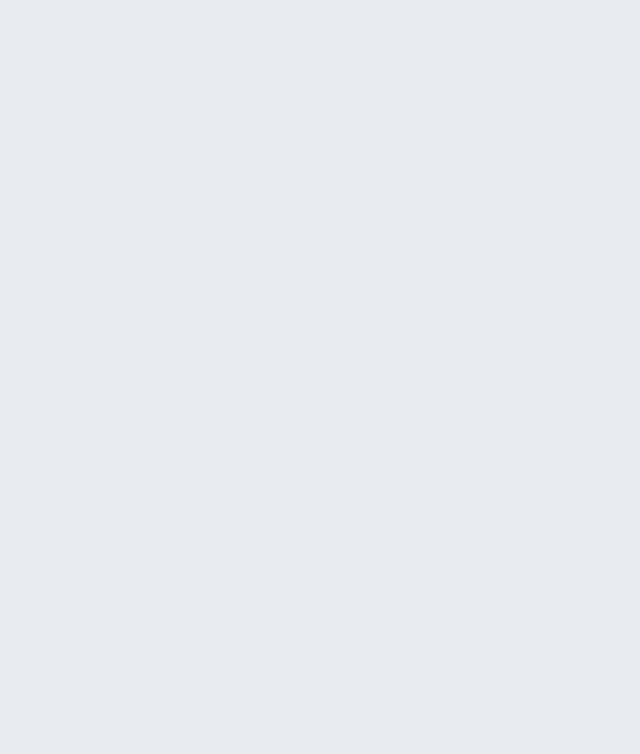
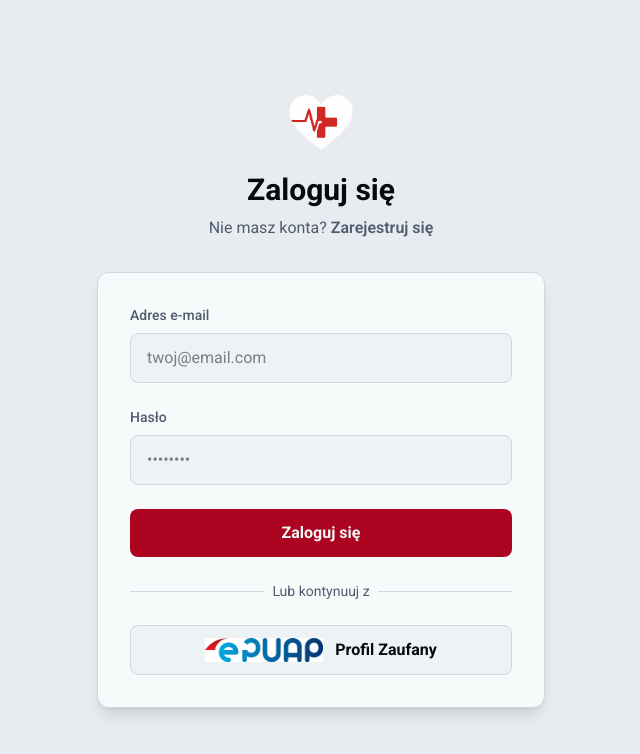
Before and after one commit to krzysiecc/m-niesmiertelnik, a React (Vite) app in the folder frontend/: page /login in a window 1280 px wide. Before the commit this address had no page. Shown: the top 754 px of the page, without its empty margins (319-959 px from the left). Built offline with nearby package versions, Linux system fonts and the light colour scheme.

Commit message:
feat: new forms for login and register

```diff
--- a/frontend/src/App.tsx
+++ b/frontend/src/App.tsx
@@ -7,6 +7,8 @@ import Dashboard from "./pages/Dashboard";
 import Mobile from "./components/mobile/MobileView";
 
 import { BasicLayout } from "./components/layout/BasicLayout";
+import Login from "./pages/Login";
+import Register from "./pages/Register";
 
 // Placeholder component for other pages
 const PlaceholderPage = ({ title }) => (
@@ -23,6 +25,8 @@ function App() {
   return (
     <Routes>
       <Route path="/" element={<Landing />} />
+      <Route path="/login" element={<Login />} />
+      <Route path="/register" element={<Register />} />
 
       <Route element={<BasicLayout />}>
         {/* Redirect /dashboard to the main dashboard view */}
--- /dev/null
+++ b/frontend/src/components/forms/input.tsx
@@ -0,0 +1,25 @@
+
+import React, { useId } from 'react';
+import type { InputHTMLAttributes } from 'react';
+
+// We extend the standard InputHTMLAttributes to accept all normal input props
+interface InputProps extends InputHTMLAttributes<HTMLInputElement> {
+  label: string;
+}
+
+export const Input: React.FC<InputProps> = ({ label, ...rest }) => {
+  const id = useId();
+
+  return (
+    <div className="w-full">
+      <label htmlFor={id} className="block text-sm font-medium text-text-secondary mb-2">
+        {label}
+      </label>
+      <input
+        id={id}
+        {...rest}
+        className="w-full px-4 py-3 bg-background-tertiary border border-border-primary rounded-lg text-text-primary focus:outline-none focus:ring-2 focus:ring-accent-primary focus:border-transparent transition"
+      />
+    </div>
+  );
+};
--- /dev/null
+++ b/frontend/src/pages/Login.tsx
@@ -0,0 +1,112 @@
+// src/pages/Login.tsx
+import React, { useState } from 'react';
+import { Link } from 'react-router-dom';
+import { motion } from 'framer-motion';
+import { Input } from '../components/forms/input';
+
+export default function Login() {
+  const [formData, setFormData] = useState({
+    email: '',
+    password: '',
+  });
+
+  const handleChange = (e: React.ChangeEvent<HTMLInputElement>) => {
+    setFormData({ ...formData, [e.target.name]: e.target.value });
+  };
+
+  const handleSubmit = async (e: React.FormEvent<HTMLFormElement>) => {
+    e.preventDefault();
+    console.log("Submitting to /api/login with JSON:", JSON.stringify(formData, null, 2));
+
+    // --- UNCOMMENT TO SEND TO API ---
+    // try {
+    //   const response = await fetch('/api/login', {
+    //     method: 'POST',
+    //     headers: { 'Content-Type': 'application/json' },
+    //     body: JSON.stringify(formData),
+    //   });
+    //   const result = await response.json();
+    //   // Handle success (e.g., redirect to dashboard, save token)
+    //   console.log('Success:', result);
+    // } catch (error) {
+    //   // Handle error (e.g., show error message)
+    //   console.error('Error:', error);
+    // }
+  };
+
+  const handleEpuapLogin = () => {
+    alert("Logowanie przez ePUAP nie jest jeszcze zaimplementowane.");
+  };
+
+  return (
+    <div className="min-h-screen flex items-center justify-center bg-background-primary p-4">
+      <motion.div
+        className="w-full max-w-md"
+        initial={{ opacity: 0, y: -20 }}
+        animate={{ opacity: 1, y: 0 }}
+        transition={{ duration: 0.5 }}
+      >
+        <div className="text-center mb-8">
+            <Link to="/">
+                <img src="/logo.png" alt="Logo" className="mx-auto h-16 mb-4" />
+            </Link>
+            <h1 className="text-3xl font-bold text-text-primary">Zaloguj się</h1>
+            <p className="text-text-secondary mt-2">
+              Nie masz konta?{' '}
+              <Link to="/register" className="font-semibold text-highlight hover:underline">
+                Zarejestruj się
+              </Link>
+            </p>
+        </div>
+
+        <div className="bg-background-secondary p-8 rounded-xl border border-border-primary shadow-lg">
+          <form onSubmit={handleSubmit} className="space-y-6">
+            <Input
+              label="Adres e-mail"
+              type="email"
+              name="email"
+              placeholder="twoj@email.com"
+              value={formData.email}
+              onChange={handleChange}
+              required
+            />
+            <Input
+              label="Hasło"
+              type="password"
+              name="password"
+              placeholder="••••••••"
+              value={formData.password}
+              onChange={handleChange}
+              required
+            />
+            <button
+              type="submit"
+              className="w-full px-4 py-3 bg-accent-primary hover:bg-accent-primary-hover text-text-inverted font-bold rounded-lg transition-transform hover:scale-105 cursor-pointer"
+            >
+              Zaloguj się
+            </button>
+          </form>
+
+          <div className="relative my-6">
+            <div className="absolute inset-0 flex items-center">
+                <div className="w-full border-t border-border-primary" />
+            </div>
+            <div className="relative flex justify-center text-sm">
+                <span className="bg-background-secondary px-2 text-text-secondary">Lub kontynuuj z</span>
+            </div>
+          </div>
+
+          <button
+            type="button"
+            onClick={handleEpuapLogin}
+            className="cursor-help w-full flex justify-center items-center gap-3 px-4 py-3 bg-background-tertiary hover:bg-border-primary border border-border-primary text-text-primary font-bold rounded-lg transition"
+          >
+            <img src="/epuap-logo.jpg" alt="ePUAP Logo" className="h-6" />
+            <span>Profil Zaufany</span>
+          </button>
+
+        </div>
+      </motion.div>
+    </div>
+  );
+}
--- /dev/null
+++ b/frontend/src/pages/Register.tsx
@@ -0,0 +1,94 @@
+// src/pages/Register.tsx
+import React, { useState } from 'react';
+import { Link } from 'react-router-dom';
+import { motion } from 'framer-motion';
+import { Input } from '../components/forms/input';
+
+export default function Register() {
+  const [formData, setFormData] = useState({
+    email: '',
+    password: '',
+    confirmPassword: '',
+  });
+
+  const handleChange = (e: React.ChangeEvent<HTMLInputElement>) => {
+    setFormData({ ...formData, [e.target.name]: e.target.value });
+  };
+
+  const handleSubmit = async (e: React.FormEvent<HTMLFormElement>) => {
+    e.preventDefault();
+    if (formData.password !== formData.confirmPassword) {
+      alert("Hasła nie są zgodne!");
+      return;
+    }
+
+    // We don't send confirmPassword to the API
+    const { confirmPassword, ...apiData } = formData;
+    console.log("Submitting to /api/register with JSON:", JSON.stringify(apiData, null, 2));
+
+    // --- UNCOMMENT TO SEND TO API ---
+    // try {
+    //   const response = await fetch('/api/register', {
+    //     method: 'POST',
+    //     headers: { 'Content-Type': 'application/json' },
+    //     body: JSON.stringify(apiData),
+    //   });
+    //   const result = await response.json();
+    //   // Handle success (e.g., redirect to login)
+    //   console.log('Success:', result);
+    // } catch (error) {
+    //   // Handle error (e.g., show error message)
+    //   console.error('Error:', error);
+    // }
+  };
+
+  const handleEpuapLogin = () => {
+    alert("Rejestracja przez ePUAP nie jest jeszcze zaimplementowana.");
+  };
+
+  return (
+    <div className="min-h-screen flex items-center justify-center bg-background-primary p-4">
+      <motion.div
+        className="w-full max-w-md"
+        initial={{ opacity: 0, y: -20 }}
+        animate={{ opacity: 1, y: 0 }}
+        transition={{ duration: 0.5 }}
+      >
+        <div className="text-center mb-8">
+            <Link to="/">
+                <img src="/logo.png" alt="Logo" className="mx-auto h-16 mb-4" />
+            </Link>
+            <h1 className="text-3xl font-bold text-text-primary">Stwórz nowe konto</h1>
+            <p className="text-text-secondary mt-2">
+              Masz już konto?{' '}
+              <Link to="/login" className="font-semibold text-highlight hover:underline">
+                Zaloguj się
+              </Link>
+            </p>
+        </div>
+
+        <div className="bg-background-secondary p-8 rounded-xl border border-border-primary shadow-lg">
+          <form onSubmit={handleSubmit} className="space-y-6">
+            <Input label="Adres e-mail" type="email" name="email" placeholder="twoj@email.com" value={formData.email} onChange={handleChange} required />
+            <Input label="Hasło" type="password" name="password" placeholder="••••••••" value={formData.password} onChange={handleChange} required />
+            <Input label="Potwierdź hasło" type="password" name="confirmPassword" placeholder="••••••••" value={formData.confirmPassword} onChange={handleChange} required />
+
+            <button type="submit" className="w-full px-4 py-3 bg-accent-primary hover:bg-accent-primary-hover text-text-inverted font-bold rounded-lg transition-transform hover:scale-105">
+              Zarejestruj się
+            </button>
+          </form>
+
+          <div className="relative my-6">
+            <div className="absolute inset-0 flex items-center"><div className="w-full border-t border-border-primary" /></div>
+            <div className="relative flex justify-center text-sm"><span className="bg-background-secondary px-2 text-text-secondary">Lub kontynuuj z</span></div>
+          </div>
+
+          <button type="button" onClick={handleEpuapLogin} className="w-full flex justify-center items-center gap-3 px-4 py-3 bg-background-tertiary hover:bg-border-primary border border-border-primary text-text-primary font-bold rounded-lg transition">
+            <img src="/epuap-logo.jpg" alt="ePUAP Logo" className="h-6" />
+            <span>Profil Zaufany</span>
+          </button>
+        </div>
+      </motion.div>
+    </div>
+  );
+}
```
Also changed, not shown: frontend/public/epuap-logo.jpg (added).
